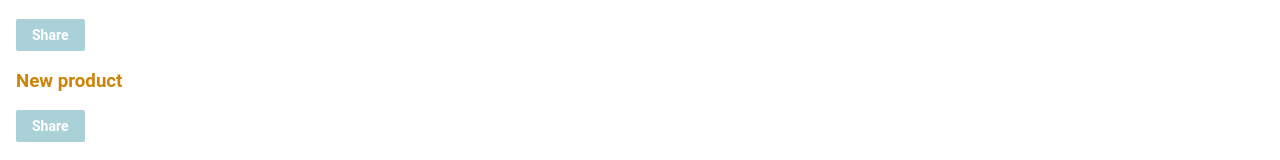
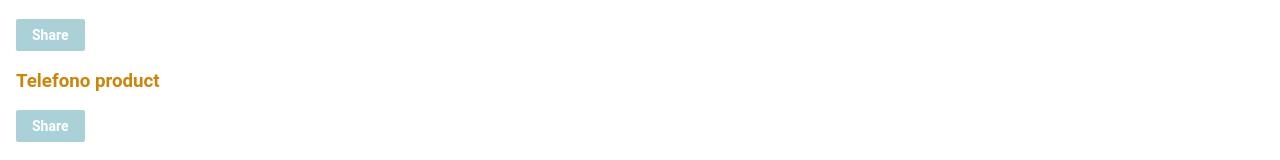
Before and after one commit to giorgiocl/rap-demo, an Angular app: page / in a window 1280 px wide. Shown: the part 392-552 px from the top of the page. Built offline with nearby package versions, Linux system fonts and the light colour scheme.

Commit message:
@giorgiocl: Updating code new product

```diff
--- a/src/app/products.ts
+++ b/src/app/products.ts
@@ -26,7 +26,7 @@ export const products = [
   },
   {
     id: 4,
-    name: 'New product',
+    name: 'Telefono product',
     price: 299,
     description: ''
   }
```
